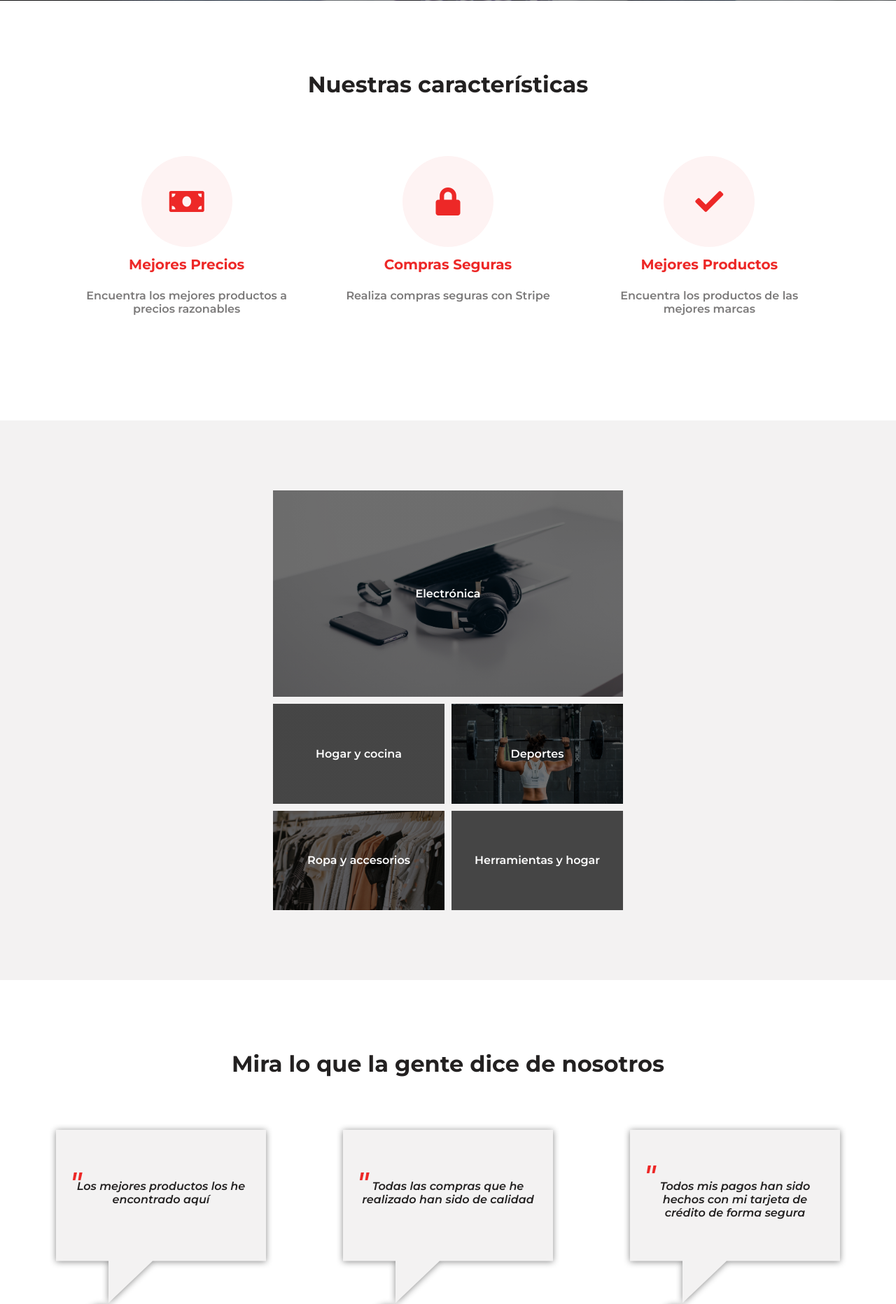
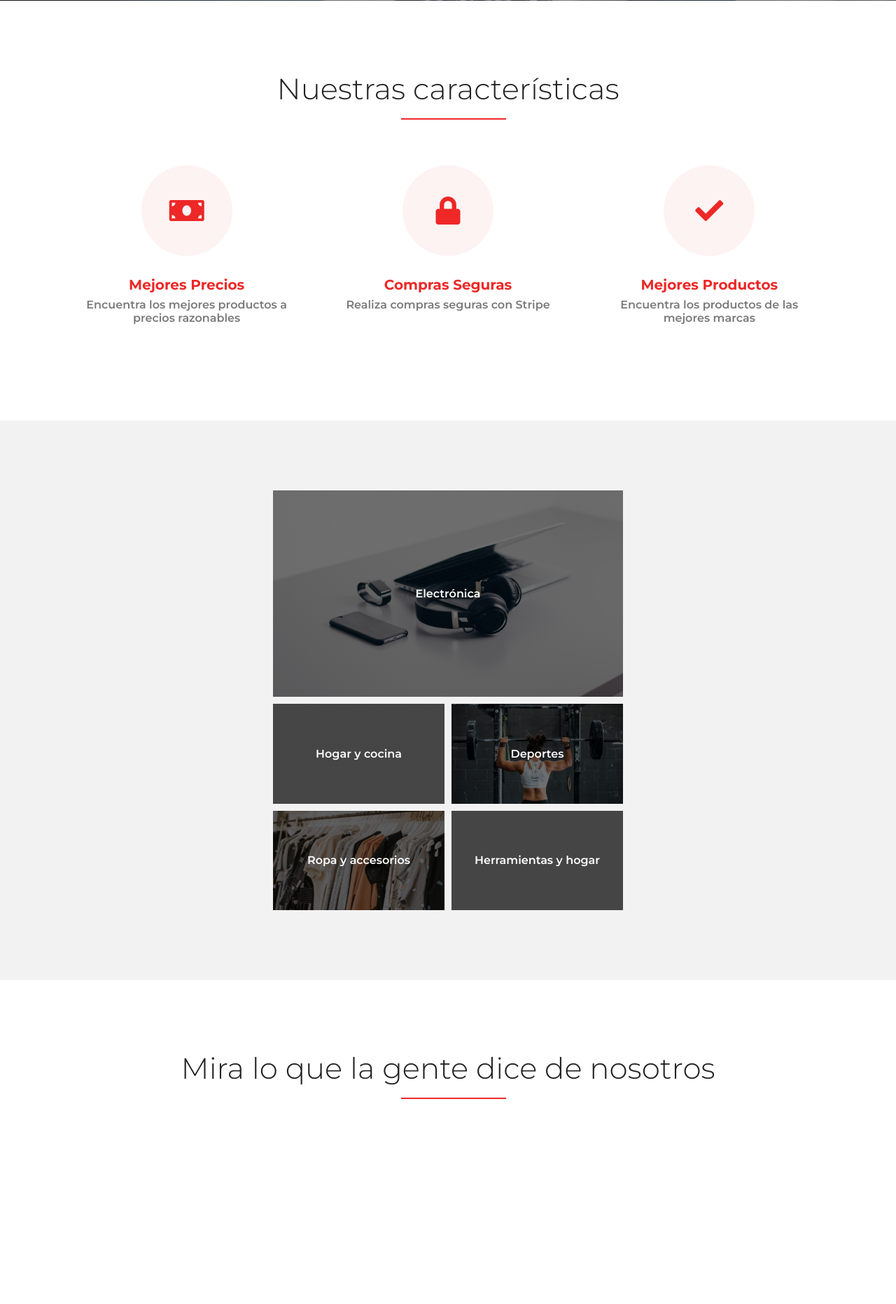
Before and after one commit to AlanBM94/Tienda-en-Linea, a web app: file public/index.html in a window 1280 px wide. Shown: the part 799-2663 px from the top of the page at 70% size. Run offline with its HTML, style and script files only (its server is not run), Linux system fonts and the light colour scheme; some libraries are stand-ins or nearby versions; grey boxes are pictures that could not be loaded.

Commit message:
Navegacion sticky y pequeñas animaciones

```diff
--- a/public/css/main.css
+++ b/public/css/main.css
@@ -1,3 +1,33 @@
+@-webkit-keyframes fadeIn {
+  0% {
+    opacity: 0;
+  }
+  100% {
+    opacity: 1;
+  }
+}
+
+@keyframes fadeIn {
+  0% {
+    opacity: 0;
+  }
+  100% {
+    opacity: 1;
+  }
+}
+
+.fadeIn {
+  -webkit-animation-name: fadeIn;
+  animation-name: fadeIn;
+}
+
+.animated {
+  -webkit-animation-duration: 1s;
+  animation-duration: 1s;
+  -webkit-animation-fill-mode: both;
+  animation-fill-mode: both;
+}
+
 .logo-icono {
   color: #ed2827;
 }
@@ -18,9 +48,20 @@
 
 .caracteristicas__titulo {
   text-align: center;
-  font-size: 3.2rem;
+  font-size: 4.2rem;
   color: #232121;
-  font-weight: 700;
+  font-weight: 300;
+  position: relative;
+}
+
+.caracteristicas__titulo:before {
+  position: absolute;
+  content: '';
+  top: 130%;
+  left: 44%;
+  width: 15rem;
+  height: 2px;
+  background: #ed2827;
 }
 
 .caracteristicas__contenido {
@@ -33,6 +74,9 @@
           align-items: center;
   -ms-flex-pack: distribute;
       justify-content: space-around;
+  opacity: 0;
+  -webkit-transition: all 0.2s;
+  transition: all 0.2s;
 }
 
 .caracteristicas__item {
@@ -63,7 +107,7 @@
 
 .caracteristicas__subtitulo {
   position: absolute;
-  top: 110%;
+  top: 122%;
   width: 20rem;
   color: #ed2827;
   font-weight: 700;
@@ -306,7 +350,7 @@
 .nav {
   background: transparent;
   height: 8rem;
-  padding: 0.5rem 2rem;
+  padding: 1rem 4rem;
   width: 100%;
   position: absolute;
   display: -webkit-box;
@@ -322,7 +366,7 @@
   position: absolute;
   top: 5rem;
   background: transparent;
-  left: 20rem;
+  left: 22rem;
   padding: 2rem;
   visibility: hidden;
   opacity: 0;
@@ -402,6 +446,15 @@
   background: #f04746;
 }
 
+.sticky {
+  position: fixed;
+  top: 0;
+  left: 0;
+  width: 100%;
+  background-color: #232121;
+  z-index: 9999;
+}
+
 .testimonial {
   padding: 10rem 8rem;
   width: 100%;
@@ -410,9 +463,20 @@
 
 .testimonial__titulo {
   text-align: center;
-  font-size: 3.2rem;
+  font-size: 4.2rem;
   color: #232121;
-  font-weight: 700;
+  font-weight: 300;
+  position: relative;
+}
+
+.testimonial__titulo:before {
+  position: absolute;
+  content: '';
+  top: 130%;
+  left: 44%;
+  width: 15rem;
+  height: 2px;
+  background: #ed2827;
 }
 
 .testimonial__contenedorGrande {
@@ -427,6 +491,9 @@
   -webkit-box-align: center;
       -ms-flex-align: center;
           align-items: center;
+  opacity: 0;
+  -webkit-transition: all 0.2s;
+  transition: all 0.2s;
 }
 
 .testimonial__contenedor {
--- a/public/index.html
+++ b/public/index.html
@@ -63,6 +63,7 @@
             <a href="#" class="nav__link">Otros</a>
           </li>
         </ul>
+
         <!-- Sección de iniciar sesión y registrarse -->
         <div class="nav__seccion-usuario">
           <ul class="nav__seccion-usuario-lista">
@@ -230,5 +231,8 @@
         </ul>
       </div>
     </footer>
+    <script src="https://ajax.googleapis.com/ajax/libs/jquery/1.11.2/jquery.min.js"></script>
+    <script src="js/app.js"></script>
+    <script src="js/jquery.waypoints.min.js"></script>
   </body>
 </html>
--- /dev/null
+++ b/public/sass/abstracts/_animaciones.scss
@@ -0,0 +1,20 @@
+@keyframes fadeIn {
+  0% {
+    opacity: 0;
+  }
+
+  100% {
+    opacity: 1;
+  }
+}
+
+.fadeIn {
+  -webkit-animation-name: fadeIn;
+  animation-name: fadeIn;
+}
+.animated {
+  -webkit-animation-duration: 1s;
+  animation-duration: 1s;
+  -webkit-animation-fill-mode: both;
+  animation-fill-mode: both;
+}
--- a/public/sass/abstracts/_mixins.scss
+++ b/public/sass/abstracts/_mixins.scss
@@ -5,9 +5,19 @@
 
 @mixin titulo {
   text-align: center;
-  font-size: 3.2rem;
+  font-size: 4.2rem;
   color: $negro;
-  font-weight: 700;
+  font-weight: 300;
+  position: relative;
+  &:before {
+    position: absolute;
+    content: '';
+    top: 130%;
+    left: 44%;
+    width: 15rem;
+    height: 2px;
+    background: $color-primario;
+  }
 }
 
 @mixin flexCenter {
--- a/public/sass/layout/_caracteristicas.scss
+++ b/public/sass/layout/_caracteristicas.scss
@@ -8,6 +8,8 @@
     height: 40rem;
     @include flexCenter;
     justify-content: space-around;
+    opacity: 0;
+    transition: all 0.2s;
   }
   &__item {
     background: $color-rosa-claro;
@@ -24,7 +26,7 @@
   }
   &__subtitulo {
     position: absolute;
-    top: 110%;
+    top: 122%;
     width: 20rem;
     color: $color-primario;
     font-weight: 700;
--- a/public/sass/layout/_navigation.scss
+++ b/public/sass/layout/_navigation.scss
@@ -1,7 +1,7 @@
 .nav {
   background: transparent;
   height: 8rem;
-  padding: 0.5rem 2rem;
+  padding: 1rem 4rem;
   width: 100%;
   position: absolute;
   @include flexCenter;
@@ -10,7 +10,7 @@
     position: absolute;
     top: 5rem;
     background: transparent;
-    left: 20rem;
+    left: 22rem;
     padding: 2rem;
     visibility: hidden;
     opacity: 0;
@@ -66,3 +66,12 @@
     }
   }
 }
+
+.sticky {
+  position: fixed;
+  top: 0;
+  left: 0;
+  width: 100%;
+  background-color: $negro;
+  z-index: 9999;
+}
--- a/public/sass/layout/_testimoniales.scss
+++ b/public/sass/layout/_testimoniales.scss
@@ -11,6 +11,8 @@
     display: flex;
     justify-content: space-between;
     align-items: center;
+    opacity: 0;
+    transition: all 0.2s;
   }
   &__contenedor {
     width: 30rem;
--- a/public/sass/main.scss
+++ b/public/sass/main.scss
@@ -1,3 +1,4 @@
+@import './abstracts/animaciones';
 @import './abstracts/variables';
 @import './abstracts/iconos';
 @import './abstracts/mixins';
```
Also changed, not shown: public/js/app.js (added), public/js/jquery.waypoints.min.js (added), 1 other file.
